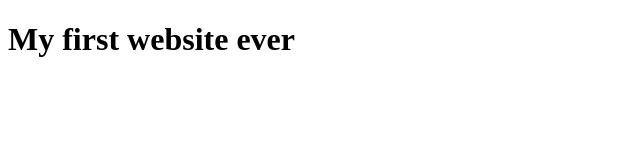
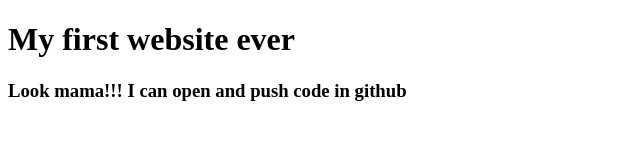
Before and after one commit to SreeKajol/My-first-website, a plain HTML site: page index.html in a window 1280 px wide. Shown: the whole page, without its empty margins (0-640 px from the left). Drawn offline with Linux system fonts and the light colour scheme.

Commit message:
learning github

```diff
--- a/index.html
+++ b/index.html
@@ -10,6 +10,7 @@
 
 <body>
     <h1>My first website ever</h1>
+    <h3>Look mama!!! I can open and push code in github</h3>
 </body>
 
 </html>
```
